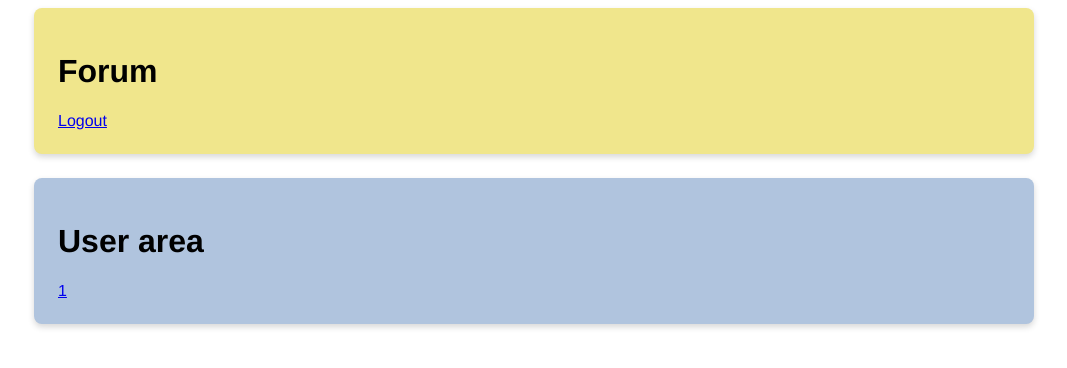
After one commit to rw22448/cc-assignment-01-task-1-app, a Flask app: template templates/forum.html in a window 1280 px wide. The commit adds this page. Shown: the top 368 px of the page, without its empty margins (106-1173 px from the left). Run offline with Flask 2, Linux system fonts and the light colour scheme; the template is opened without the code that fills it: most values are stand-ins (such as "Sample title", 1, 10 or a date in 2020).

Commit message:
Begin implementing forum and user pages

```diff
--- a/main.py
+++ b/main.py
@@ -3,11 +3,13 @@ import datetime
 from flask import Flask, render_template, request, flash, redirect, url_for
 from werkzeug.utils import secure_filename
 from google.cloud import datastore, storage
+from localStoragePy import localStoragePy
 
 app = Flask(__name__)
 
 datastore_client = datastore.Client()
 storage_client = storage.Client()
+localStorage = localStoragePy('cc-assignment-01-task-1-app', 'text')
 
 
 @app.route('/')
@@ -28,7 +30,8 @@ def login():
         for user in users:
             if id == user['id']:
                 if password == user['password']:
-                    return redirect(url_for('index'))
+                    localStorage.setItem('user_id', user['id'])
+                    return redirect(url_for('forum'))
                 else:
                     error = 'ID or password is invalid'
             else:
@@ -58,6 +61,7 @@ def register():
                 error = 'The username already exists'
 
         if error is None:
+            # TODO: update filename to use id as unique identifier
             upload_image(
                 image, 'cc-assignment-01-task-1-app.appspot.com', filename)
 
@@ -65,6 +69,29 @@ def register():
             return redirect(url_for('login'))
 
     return render_template('register.html', error=error)
+
+
+@app.route('/forum')
+def forum():
+    if not localStorage.getItem('user_id'):
+        return redirect(url_for('login'))
+
+    user_id = localStorage.getItem('user_id')
+
+    return render_template('forum.html', user_id=user_id)
+
+
+@app.route('/user-page')
+def user_page():
+
+    return render_template('user_page.html')
+
+
+@app.route('/logout')
+def logout():
+    localStorage.removeItem('user_id')
+
+    return redirect(url_for('login'))
 
 
 def fetch_users():
--- a/requirements.txt
+++ b/requirements.txt
@@ -1,3 +1,4 @@
 Flask>=1.1.2
 google-cloud-datastore>=1.15.3
 google-cloud-storage>=1.37.0
+localStoragePy>=0.2.3
--- a/static/style.css
+++ b/static/style.css
@@ -4,6 +4,11 @@ body {
 
 .flex {
   display: flex;
+}
+
+.flex-column {
+  display: flex;
+  flex-direction: column;
 }
 
 .flex-child-none {
@@ -19,12 +24,28 @@ body {
   padding: 24px;
 }
 
+.big-container {
+  box-sizing: border-box;
+  width: 1000px;
+  border-radius: 8px;
+  box-shadow: 0px 3px 6px rgba(0, 0, 0, 0.16);
+  padding: 24px;
+}
+
 .bisque {
   background-color: bisque;
 }
 
 .light-blue {
   background-color: lightblue;
+}
+
+.khaki {
+  background-color: khaki;
+}
+
+.light-steel-blue {
+  background-color: lightsteelblue;
 }
 
 .grid {
@@ -40,7 +61,7 @@ body {
   padding: 2px 24px;
 }
 
-.register {
+.sublink {
   font-weight: 400;
   font-size: 13.3333px;
   font-family: Arial;
--- /dev/null
+++ b/templates/forum.html
@@ -0,0 +1,25 @@
+<!doctype html>
+<html>
+
+<head>
+  <title>Forum - CC Assignment 01 Task 1 Application</title>
+  <link type="text/css" rel="stylesheet" href="{{ url_for('static', filename='style.css') }}">
+</head>
+
+<body class="flex-column">
+  <div class="big-container khaki flex-child-none">
+    <h1>Forum</h1>
+    <a href="/logout">Logout</a>
+
+  </div>
+
+  <div class="big-container margin-top light-steel-blue flex-child-none">
+    <h1>User area</h1>
+    <div>
+      <a href="user-page">{{ user_id }}</a>
+    </div>
+  </div>
+
+</body>
+
+</html>
--- a/templates/register.html
+++ b/templates/register.html
@@ -6,7 +6,7 @@
   <link type="text/css" rel="stylesheet" href="{{ url_for('static', filename='style.css') }}">
 </head>
 
-<body class="flex">
+<body class="flex-column">
   <div class="container light-blue flex-child-none">
     <h1>Register</h1>
     <form method="POST" enctype="multipart/form-data">
@@ -26,7 +26,9 @@
         <label for="image">Image</label>
         <input type="file" name="image" id="login-image" accept="image/*" required>
       </div>
-      <div class="flex margin-top"><input class="button" type="submit" value="Register">
+      <div class="flex margin-top">
+        <input class="button" type="submit" value="Register">
+        <a class="sublink" href="/login">Login</a>
       </div>
 
       {% if error %}
```
Also changed, not shown: templates/login.html (+4 -3 lines), templates/user_page.html (added, +16 -0 lines).
